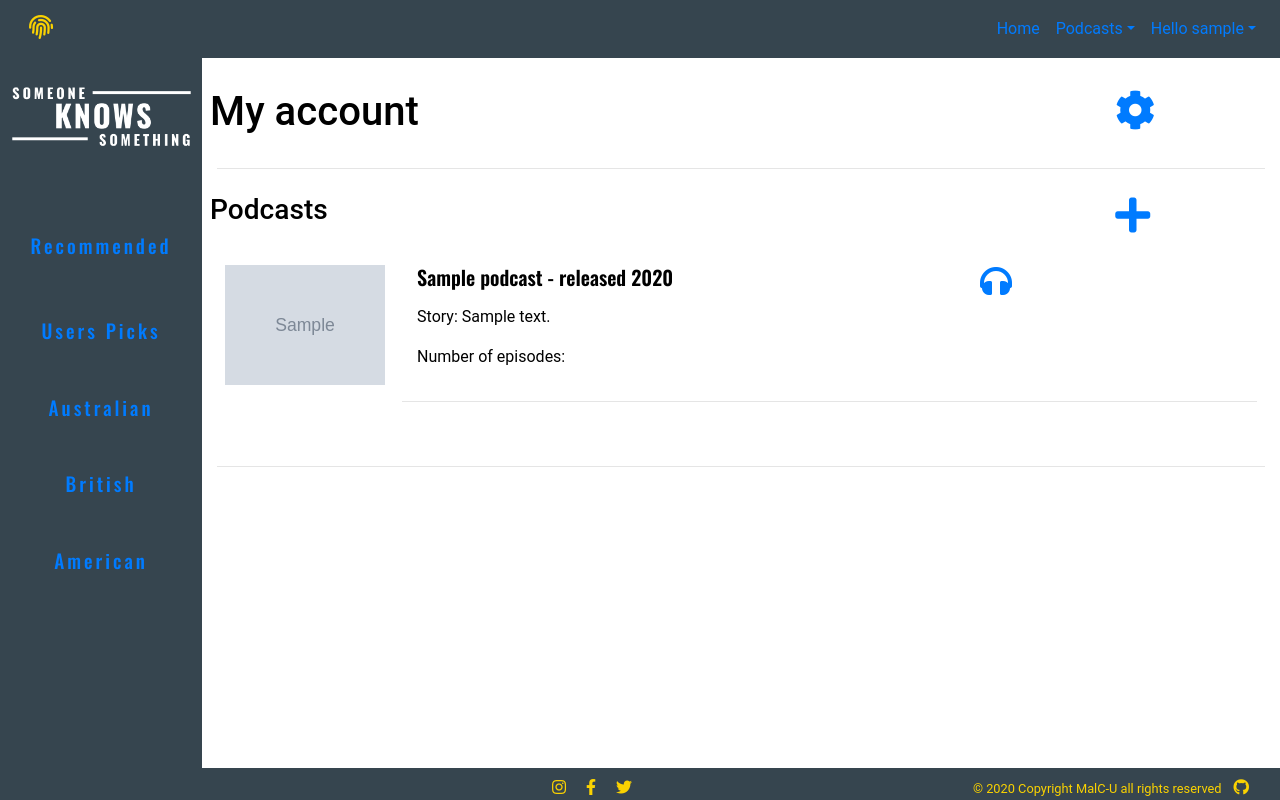
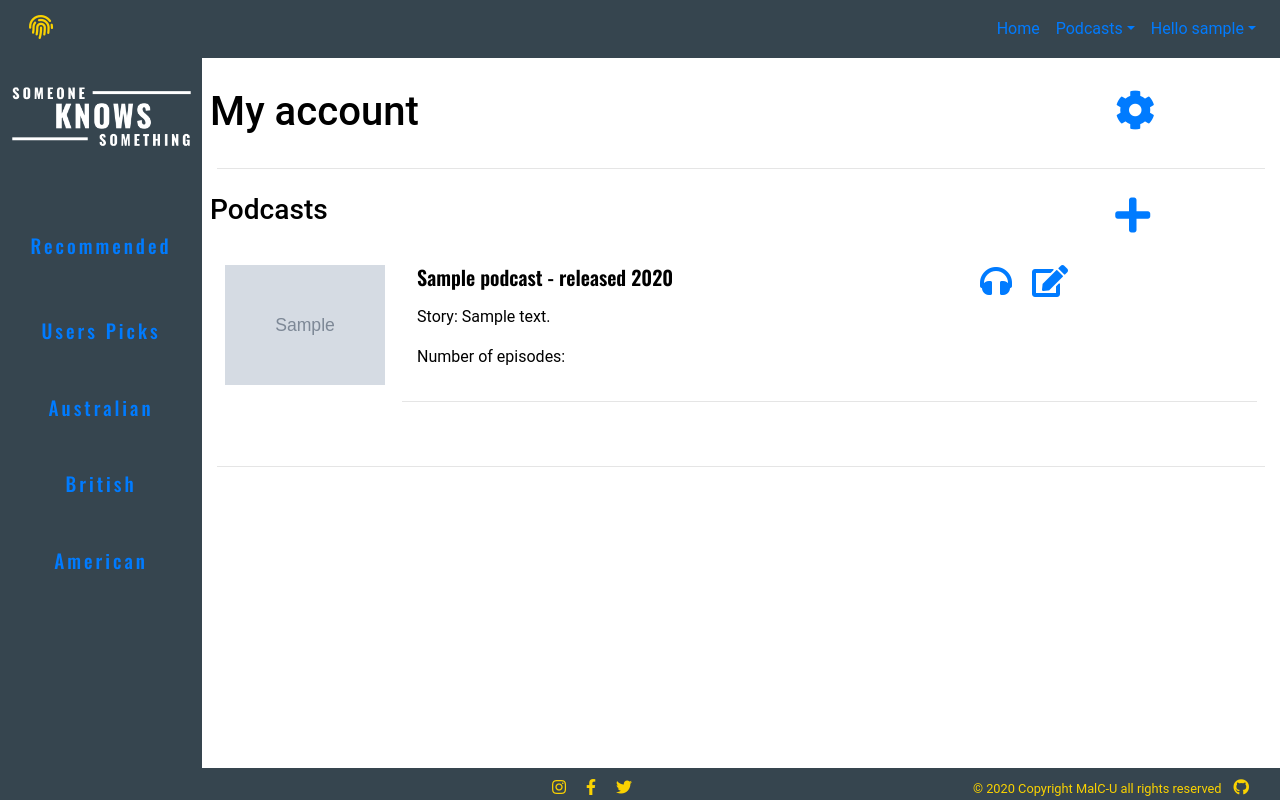
Before and after one commit to malc-u/SomeoneKnowsSomething, a Flask app: page /your_account in a window 1280 px wide. Run offline with Flask 2, Linux system fonts and the light colour scheme; the visitor is signed in with stand-in values (Sample User, id 1); grey boxes marked "Sample" are stand-in pictures; a database or web service that is not in the repository returns one stand-in record (values such as "Sample title"); some libraries are stand-ins or nearby versions.

Commit message:
Added button on my account page that will allow editing podcasts

```diff
--- a/templates/account.html
+++ b/templates/account.html
@@ -34,6 +34,8 @@
                                 <div class="col-sm-12 col-lg-4 mx-0 pl-0">
                                     <a href="{{podcast.podcast_link}}" target="_blank"
                                     rel="noopener" aria-label="Listen to {{podcast.podcast_title}} here"><i class="fas fa-headphones h2 px-2"></i></a>
+                                <a href="{{podcast.podcast_link}}" target="_blank"
+                                    rel="noopener" aria-label="Listen to {{podcast.podcast_title}} here"><i class="fas fa-edit h2 px-2"></i></a>
 
                                 </div></div>
                                 <div class="row mx-0"><div class="col-12">
```
